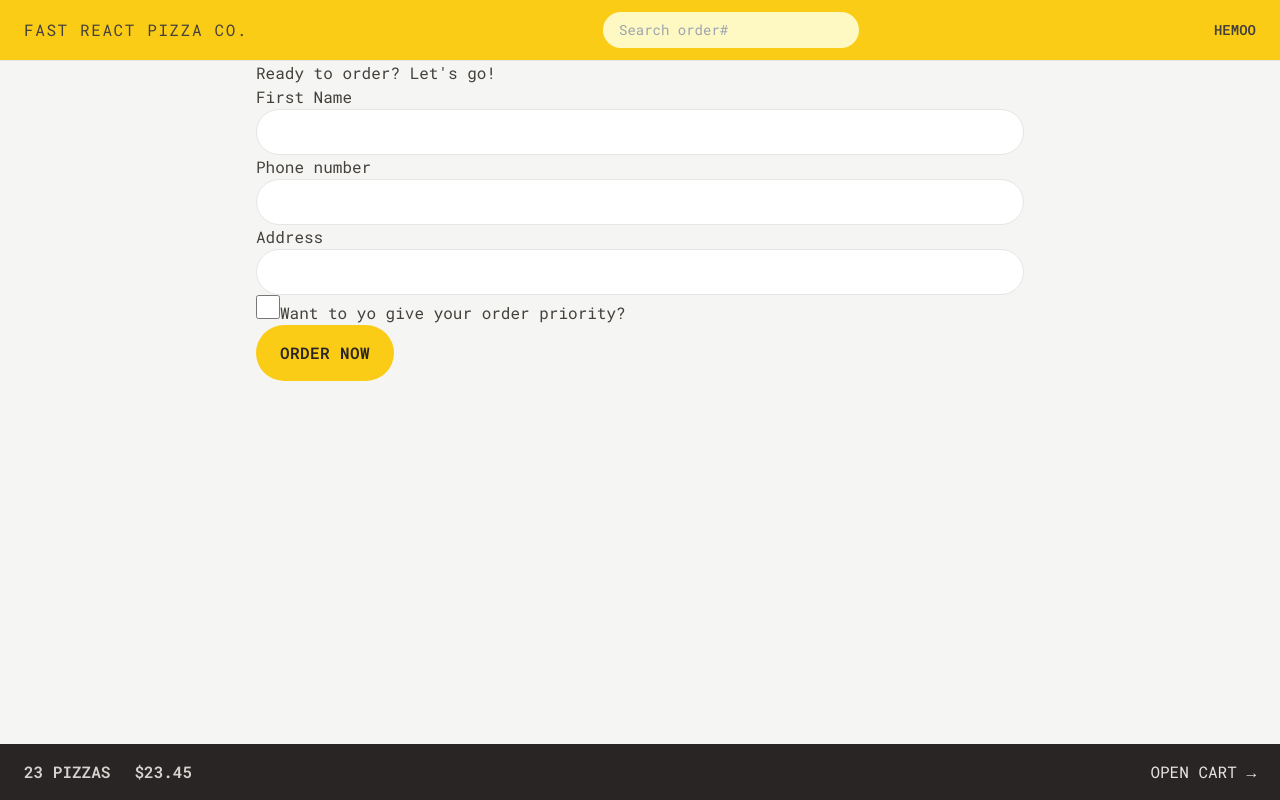
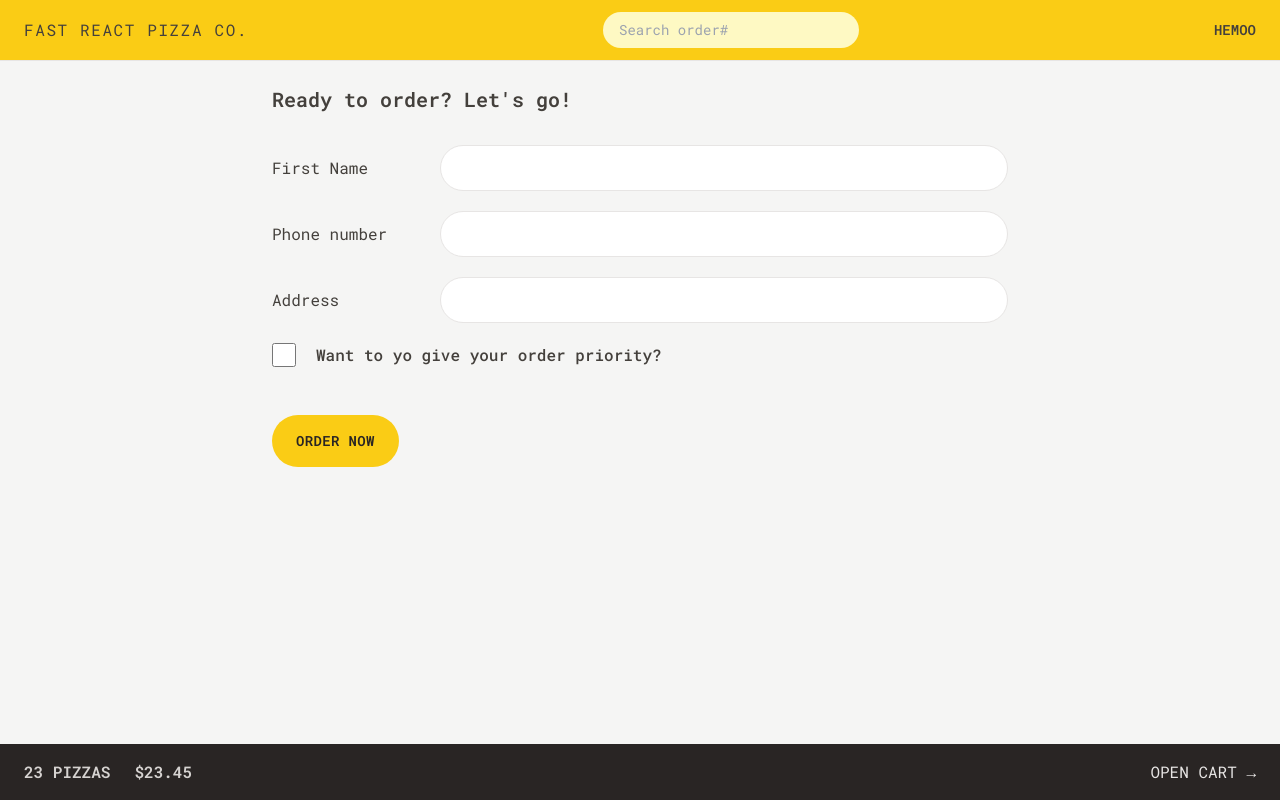
Before and after one commit to mobx2/fast-react-pizza, a React (Vite) app: page /order/new in a window 1280 px wide. Built offline with nearby package versions, Linux system fonts and the light colour scheme.

Commit message:
the order form

```diff
--- a/src/features/order/CreateOrder.jsx
+++ b/src/features/order/CreateOrder.jsx
@@ -44,31 +44,40 @@
   const cart = fakeCart;
 
   return (
-    <div>
-      <h2>Ready to order? Let's go!</h2>
+    <div className="px-4 py-6">
+      <h2 className="mb-8 text-xl font-semibold">Ready to order? Let's go!</h2>
 
       <Form method="POST">
-        <div>
-          <label>First Name</label>
-          <input className="input" type="text" name="customer" required />
+        <div className="mb-5 flex flex-col gap-2 sm:flex-row sm:items-center">
+          <label className="sm:basis-40">First Name</label>
+          <input className="input grow" type="text" name="customer" required />
         </div>
 
-        <div>
-          <label>Phone number</label>
-          <div>
-            <input className="input" type="tel" name="phone" required />
+        <div className="mb-5 flex flex-col flex-wrap gap-2 sm:flex-row sm:items-center">
+          <label className="sm:basis-40">Phone number</label>
+          <div className="grow">
+            <input className="input w-full" type="tel" name="phone" required />
           </div>
-          {formErrors?.phone && <p>{formErrors.phone}</p>}
+          {formErrors?.phone && (
+            <p className="mt-1 rounded-md bg-red-100 p-2 text-xs text-red-700">
+              {formErrors.phone}
+            </p>
+          )}
         </div>
 
-        <div>
-          <label>Address</label>
-          <div>
-            <input className="input" type="text" name="address" required />
+        <div className="mb-5 flex flex-col gap-2 sm:flex-row sm:items-center">
+          <label className="sm:basis-40">Address</label>
+          <div className="grow">
+            <input
+              className="input w-full"
+              type="text"
+              name="address"
+              required
+            />
           </div>
         </div>
 
-        <div>
+        <div className="mb-12 flex items-center gap-5">
           <input
             className="h-6 w-6 accent-yellow-400 focus:outline-none focus:ring focus:ring-yellow-400 focus:ring-offset-2"
             type="checkbox"
@@ -77,7 +86,9 @@
             // value={withPriority}
             // onChange={(e) => setWithPriority(e.target.checked)}
           />
-          <label htmlFor="priority">Want to yo give your order priority?</label>
+          <label htmlFor="priority" className="font-medium">
+            Want to yo give your order priority?
+          </label>
         </div>
 
         <div>
--- a/src/index.css
+++ b/src/index.css
@@ -4,7 +4,7 @@
 
 @layer components {
   .input {
-    @apply w-full rounded-full border border-stone-200 px-4 py-2 text-sm transition-all duration-300 placeholder:text-stone-400 focus:outline-none focus:ring focus:ring-yellow-400 md:px-6 md:py-3;
+    @apply rounded-full border border-stone-200 px-4 py-2 text-sm transition-all duration-300 placeholder:text-stone-400 focus:outline-none focus:ring focus:ring-yellow-400 md:px-6 md:py-3;
   }
 
   .loader {
--- a/src/ui/Button.jsx
+++ b/src/ui/Button.jsx
@@ -2,13 +2,13 @@
 
 function Button({ children, disabled, to, type }) {
   const base =
-    "inline-block rounded-full bg-yellow-400  font-semibold uppercase tracking-wide text-stone-800 transition-colors duration-300 hover:bg-yellow-300 focus:bg-yellow-300 focus:outline-none focus:ring focus:ring-yellow-300 focus:ring-offset-2 disabled:cursor-not-allowed";
+    "inline-block text-sm rounded-full bg-yellow-400  font-semibold uppercase tracking-wide text-stone-800 transition-colors duration-300 hover:bg-yellow-300 focus:bg-yellow-300 focus:outline-none focus:ring focus:ring-yellow-300 focus:ring-offset-2 disabled:cursor-not-allowed";
 
   const styles = {
     primary: base + " px-4 py-3 md:px-6 md:py-4 ",
     small: base + " px-4 py-2 md:px-5 md:py-2.5 text-xs ",
     secondary:
-      "inline-block rounded-full bg-transparent border-2 border-stone-300 font-semibold uppercase tracking-wide text-stone-400 transition-colors duration-300 hover:bg-stone-800 hover:text-stone-100 focus:bg-stone-300 focus:outline-none focus:ring focus:ring-stone-200 focus:ring-offset-2 disabled:cursor-not-allowed px-4 py-2.5 md:px-6 md:py-3.5",
+      "inline-block text-sm rounded-full bg-transparent border-2 border-stone-300 font-semibold uppercase tracking-wide text-stone-400 transition-colors duration-300 hover:bg-stone-800 hover:text-stone-100 focus:bg-stone-300 focus:outline-none focus:ring focus:ring-stone-200 focus:ring-offset-2 disabled:cursor-not-allowed px-4 py-2.5 md:px-6 md:py-3.5",
   };
 
   if (to)
```
